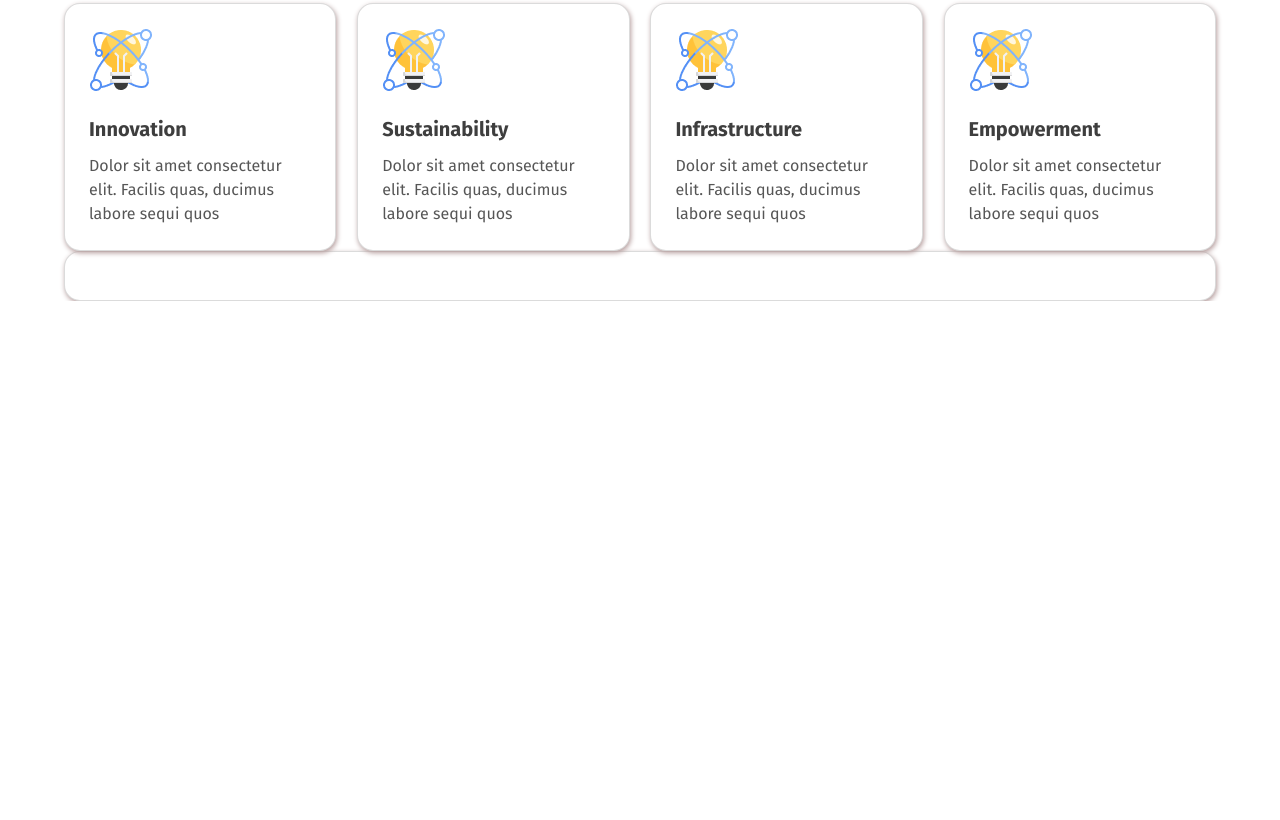
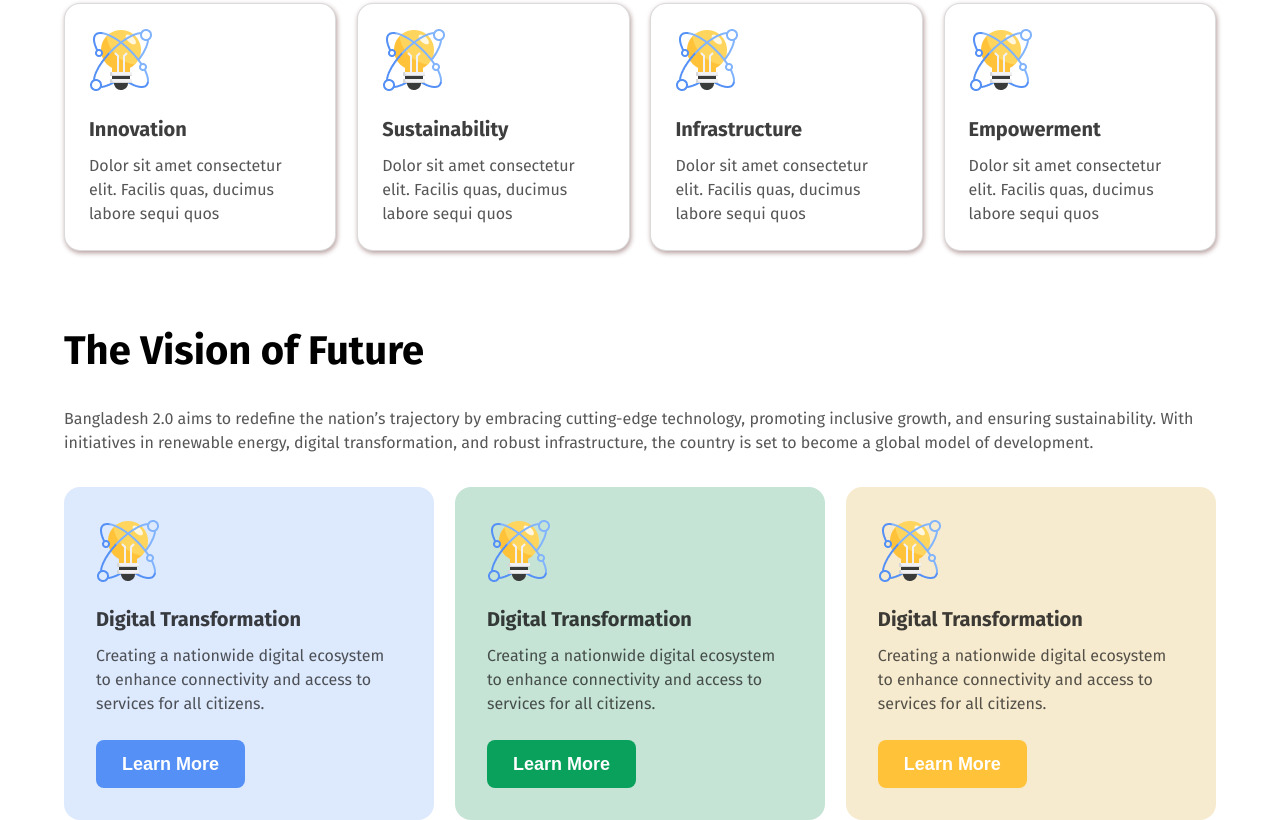
Before and after one commit to mdjonayed6/bangladesh-2.0, a plain HTML site: page index.html in a window 1280 px wide. Shown: the part 873-1693 px from the top of the page. Before the commit the page ends 1174 px from the top, so only its background shows below. Drawn offline with Linux system fonts and the light colour scheme.

Commit message:
The vision of future section done

```diff
--- a/css/style.css
+++ b/css/style.css
@@ -28,7 +28,18 @@
     border: 1px solid rgba(0, 106, 80, 1);
     cursor: pointer;
 }
-
+.headings{
+    font-size: 40px;
+    line-height: 48px;
+    font-weight: 700;
+    margin-bottom: 2rem;
+}
+.paragraph-for-all{
+    font-size: 16px;
+    line-height: 24px;
+    font-weight: 400;
+    color: #0e0e0eb3;
+}
 /* nav bar style here */
 .nav-container{
     margin-top: 30px;
@@ -79,12 +90,6 @@
 #pillar-container{
     margin-top: 4.75rem;
 }
-.pillar-heading h2{
-    font-size: 40px;
-    line-height: 48px;
-    font-weight: 700;
-    margin-bottom: 2rem;
-}
 .pillar-card{
     display: grid;
     grid-template-columns: repeat(4, 1fr);
@@ -97,20 +102,63 @@
     border-radius: 16px;
     box-shadow: 1px 2px 5px rgb(181, 156, 156);
 }
-.cards img{
+.cards img, .card-info img{
     width: 4rem;
     margin-bottom: 1.3rem;
 }
-.cards h4{
+.cards h4, .card-info h4{
     font-size: 20px;
     line-height: 24px;
     font-weight: 700;
     color: rgba(14, 14, 14, 0.8);
     margin-bottom: .80rem;
 }
-.cards p{
+.cards p, .card-info p{
     font-size: 16px;
     line-height: 24px;
     font-weight: 400;
-    color: rgba(14, 14, 14, 0.7);
+    color: #0e0e0eb3;
 }
+
+/* Vision of the Future styles */
+#vision{
+    margin-top: 4.75rem;
+}
+.vision-card{
+    display: grid;
+    grid-template-columns: repeat(3, 1fr);
+    gap: 1.3rem;
+    margin-top: 2rem;
+}
+.card-info{
+    box-sizing: border-box;
+    border-radius: 16px;
+    padding: 2rem;
+}
+.card-1{
+    background: rgba(84, 144, 245, 0.2);
+}
+.card-2{
+    background: rgba(198, 228, 214, 1);
+}
+.card-3{
+    background: rgba(247, 235, 207, 1);
+}
+.btn-sky-learn{
+    background: rgba(84, 144, 245, 1);
+    color: #fff;
+    border: none;
+    margin-top: 1.5rem;
+}
+.btn-green-learn{
+    background: rgba(9, 161, 92, 1);
+    color: #fff;
+    border: none;
+    margin-top: 1.5rem;
+}
+.btn-yellow-learn{
+    background: rgba(255, 194, 57, 1);
+    color: #fff;
+    border: none;
+    margin-top: 1.5rem;
+}
--- a/index.html
+++ b/index.html
@@ -48,7 +48,7 @@
         <section>
             <div id="pillar-container">
                 <div class="pillar-heading">
-                    <h2>Pillars of "Bangladesh 2.0"</h2>
+                    <h2 class="headings">Pillars of "Bangladesh 2.0"</h2>
                 </div>
                 <div class="pillar-card">
                     <!-- card 1 -->
@@ -82,10 +82,38 @@
         <!-- The Vision of Future -->
         <section id="vision">
             <div class="vision-of-future-container">
-                <div class="vision-description"></div>
+                <div class="vision-description">
+                    <h2 class="headings">The Vision of Future</h2>
+                    <p class="paragraph-for-all">Bangladesh 2.0 aims to redefine the nation’s trajectory by embracing
+                        cutting-edge technology,
+                        promoting inclusive growth, and ensuring sustainability. With initiatives in renewable energy,
+                        digital transformation, and robust infrastructure, the country is set to become a global model
+                        of development.</p>
+                </div>
                 <div class="vision-card">
-                    <div class="cards">
-
+                    <!-- card 1 -->
+                    <div class="card-info card-1">
+                        <img src="./assets/card-icon.png" alt="">
+                        <h4>Digital Transformation</h4>
+                        <p>Creating a nationwide digital ecosystem to enhance connectivity and access to services for
+                            all citizens.</p>
+                        <button class="btn-primary btn-sky-learn">Learn More</button>
+                    </div>
+                    <!-- card 2 -->
+                    <div class="card-info card-2">
+                        <img src="./assets/card-icon.png" alt="">
+                        <h4>Digital Transformation</h4>
+                        <p>Creating a nationwide digital ecosystem to enhance connectivity and access to services for
+                            all citizens.</p>
+                        <button class="btn-primary btn-green-learn">Learn More</button>
+                    </div>
+                    <!-- card 3 -->
+                    <div class="card-info card-3">
+                        <img src="./assets/card-icon.png" alt="">
+                        <h4>Digital Transformation</h4>
+                        <p>Creating a nationwide digital ecosystem to enhance connectivity and access to services for
+                            all citizens.</p>
+                        <button class="btn-primary btn-yellow-learn">Learn More</button>
                     </div>
                 </div>
             </div>
```
